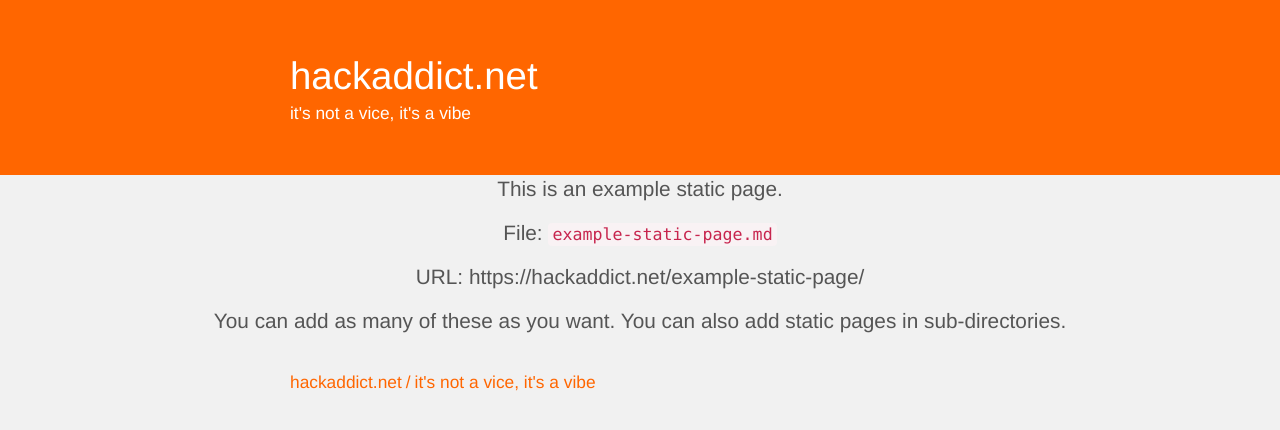
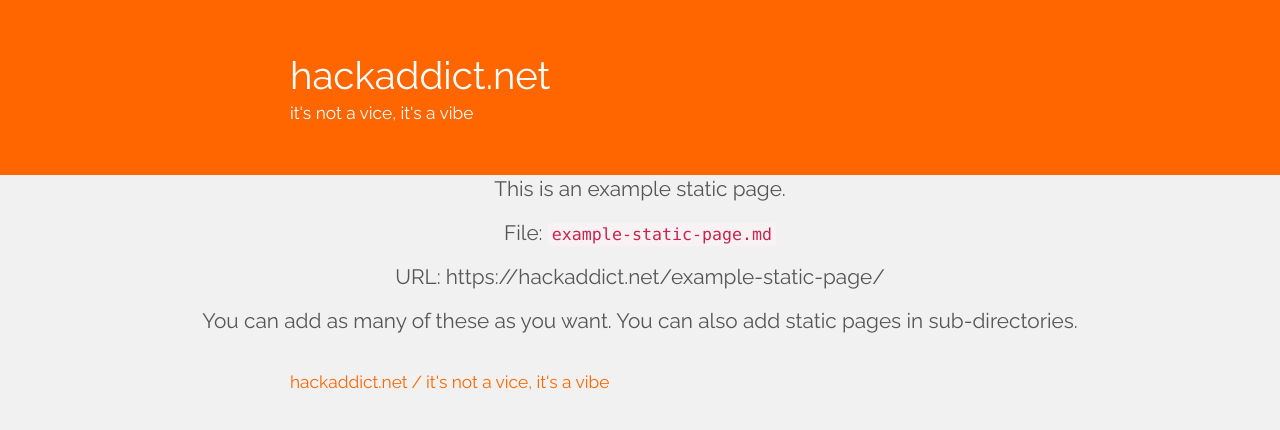
Before and after one commit to jennykortina/hackaddict, a Jekyll site: the page built from example-static-page.md, in a window 1280 px wide. Shown: the top 430 px of the page. Built offline with Jekyll 4.4.1, drawn with Linux system fonts in a browser that asks for light colours; some web fonts are replaced.

Commit message:
load raleway

```diff
--- a/css/hackaddict.css
+++ b/css/hackaddict.css
@@ -1,3 +1,4 @@
+@import url('https://fonts.googleapis.com/css2?family=Raleway:ital,wght@0,100;0,200;0,300;0,400;0,500;0,600;0,700;0,800;0,900;1,100;1,200;1,300;1,400;1,500;1,600;1,700;1,800;1,900&display=swap');
 body {
   color: #555;
   background: #f1f1f1;
```
